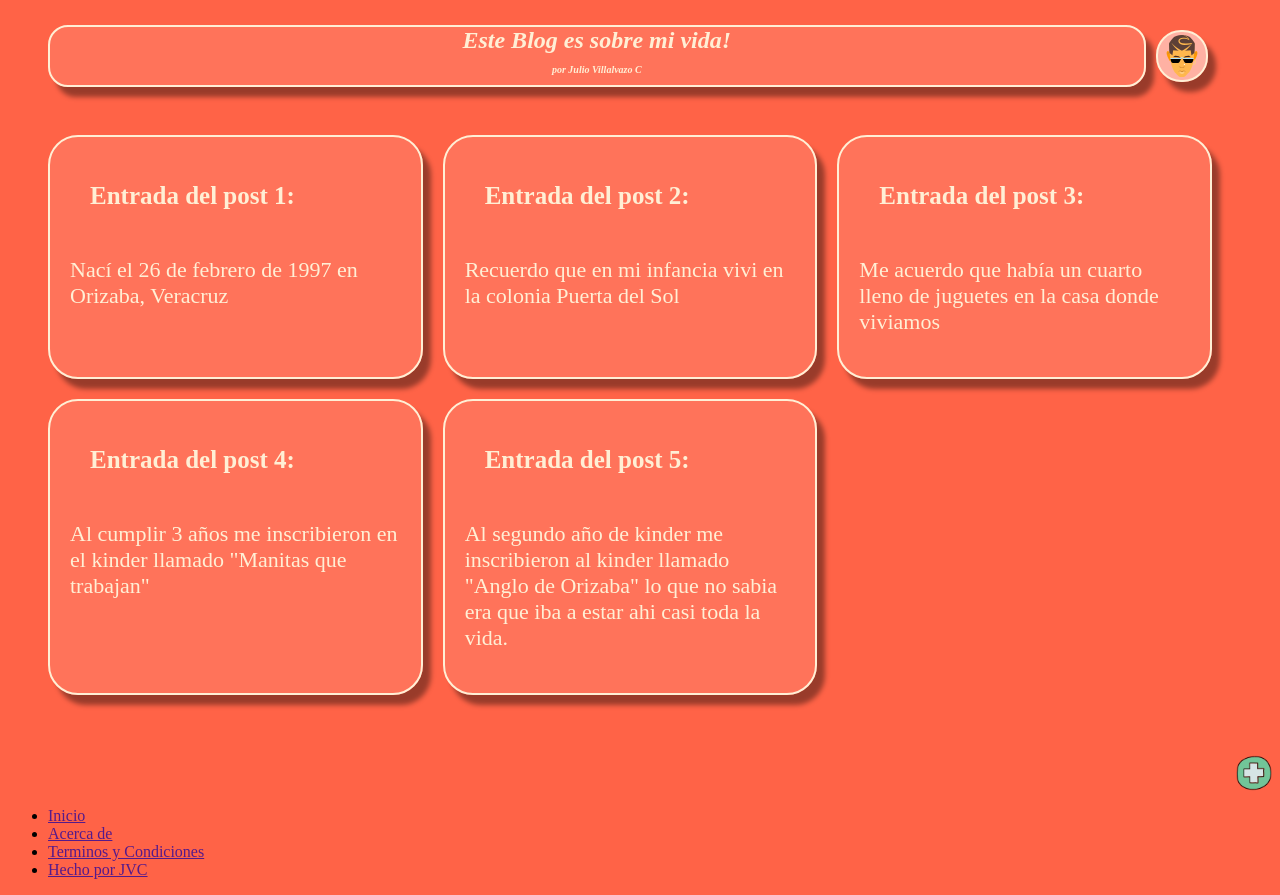
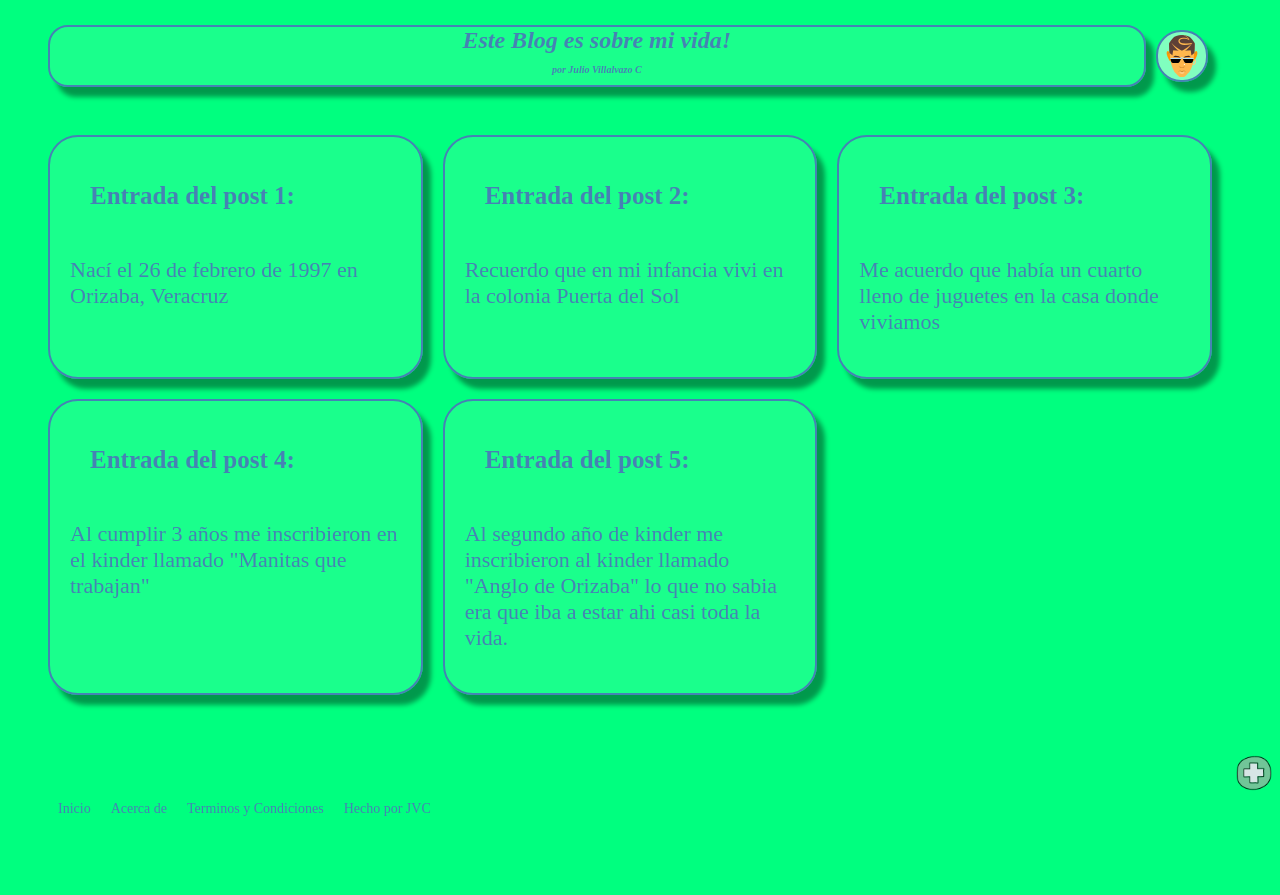
Before and after one commit to juliol1/curso-github, a website: page src/html/index.html in a window 1280 px wide. After the commit the page ends 849 px from the top, so only its background shows below. Drawn offline with Linux system fonts and the light colour scheme.

Commit message:
mofique los colores para que se vean mejor

```diff
--- a/src/css/styles.css
+++ b/src/css/styles.css
@@ -1,6 +1,6 @@
 .header {
-    background-color:tomato;
-    color: papayawhip;
+    background-color:springgreen;
+    color:steelblue;
     height: 80px;
     margin-top: 15px;
 }
@@ -14,7 +14,7 @@
 .img {
     margin-top: 15px;
     margin-left: 10px;
-    border: 2px solid papayawhip;
+    border: 2px solid steelblue;
     background-color: rgba(255,255,255,0.5);
     border-radius: 25px;
     -webkit-box-shadow: 8px 10px 5px 0px rgba(0,0,0,0.4);
@@ -36,7 +36,7 @@
     margin-top: 10px;
     margin-left: 40px;
     background-color: rgba(255,255,255,0.1);
-    border: 2px solid papayawhip;
+    border: 2px solid steelblue;
     border-radius: 20px;
     -webkit-box-shadow: 8px 10px 5px 0px rgba(0,0,0,0.4);
     -moz-box-shadow: 8px 10px 5px 0px rgba(0,0,0,0.4);
@@ -48,7 +48,7 @@
 }
 
 body {
-    background-color: tomato;
+    background-color: springgreen;
 }
 
 .post {
@@ -65,7 +65,7 @@ body {
     margin-right: 20px;
     margin-bottom: 20px;
     padding: 20px;
-    border: 2px solid papayawhip;
+    border: 2px solid steelblue;
     border-radius: 30px;
     background-color: rgba(255,255,255,0.1);
     font-family: 'sans-serif';
@@ -77,13 +77,13 @@ body {
 
 .post__title {
     padding-left: 20px;
-    color: papayawhip;
+    color: steelblue;
     font-weight: bold;
     font-size: 25px;
 }
 
 .post__container--par {
-    color: papayawhip;
+    color: steelblue;
     font-size: 22px;
 }
 
@@ -100,9 +100,11 @@ body {
 .plus__container--img:hover {
     transform: scale(1.5);
     cursor: pointer;
+}
+
 .footer {
     height: 50px;
-    background-color: tomato;
+    background-color: springgreen;
     margin: 0px;
 }
 
@@ -123,7 +125,7 @@ body {
 .item > a {
     text-decoration: none;
     display: inline-block;
-    color: papayawhip;
+    color: steelblue;
 
 }
 
```
